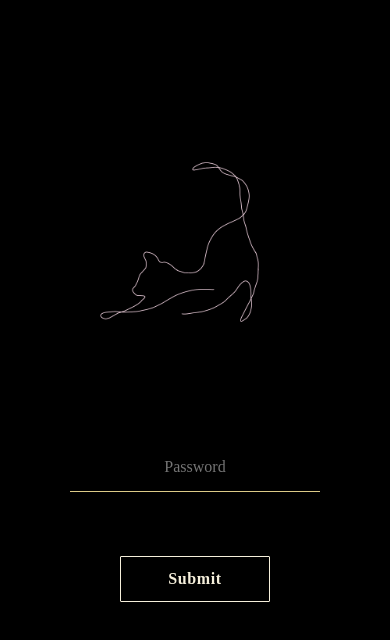
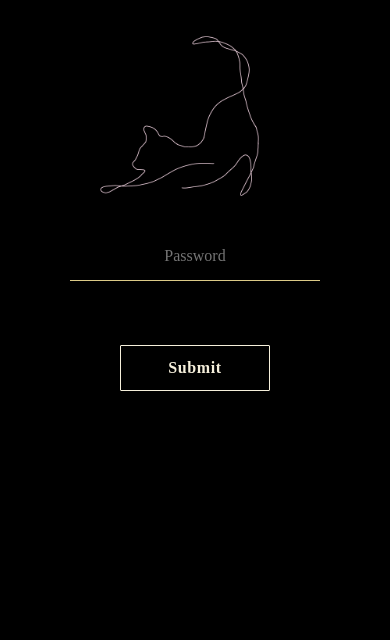
Before and after one commit to kamalmango/feline-productions, a React (Create React App) app: page / in a window 390 px wide. Shown: the top 640 px of the page. Built offline with nearby package versions, Linux system fonts and the light colour scheme; a web font is replaced by a local one.

Commit message:
adjust for mobile

```diff
--- a/src/App.css
+++ b/src/App.css
@@ -72,7 +72,7 @@
 
 @media screen and (max-width: 650px) {
   .password-container {
-    top: 5%;
+    /* top: 1rem; */
   }
 
   .password {
@@ -88,7 +88,7 @@
   .logo {
     height: 400px;
     width: 400px;
-    top: 5%;
+    /* top: 0.5rem; */
   }
 
   .error-message {
```
